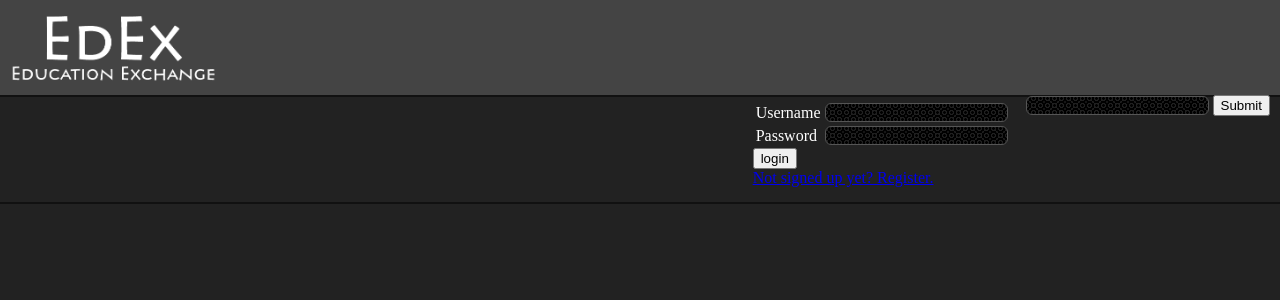
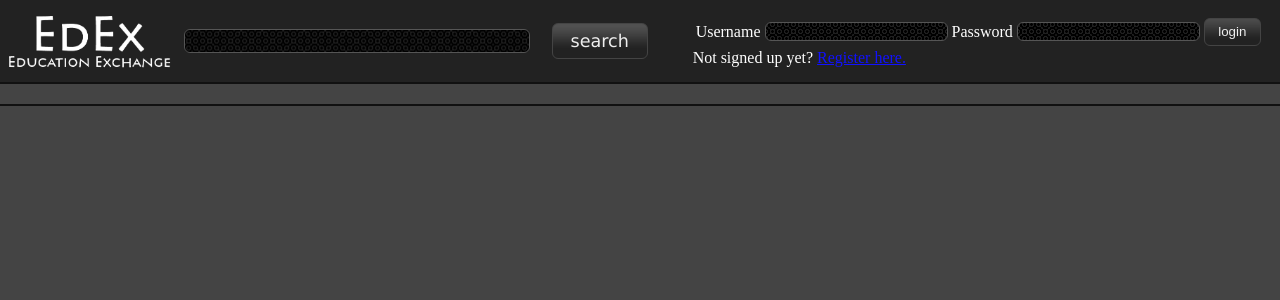
Before and after one commit to esalazar/iap_web, a Django app: template edex/edex_app/templates/base.html in a window 1280 px wide. Shown: the top 300 px of the page. Run offline with Django 3.2, Linux system fonts and the light colour scheme; the template is opened without the code that fills it, so the values that code supplies are empty; parts of the project's set-up code (start-up, migrations or seed data) failed here and were passed over.

```diff
--- a/edex/edex_app/templates/base.html
+++ b/edex/edex_app/templates/base.html
@@ -9,17 +9,34 @@
     </head>
     <body>
         <div class="header">
+            <table class="header_table">
+                <tr>
+                    <td>
                         <div class="logo">
+                            <a href="/edex/">
             				    <img class="logo_image" src="/media/edex.png" alt="EdEx">
+                            </a>
                         </div>
+                    </td>
                     {% if index == None %}
+                    <td class="full_cell">
                         <div class="main_search">
             				<form name="input" action="/edex/search" method="get">
-					<input type="text" name="name" id="name" class="text ui-widget-content ui-corner-all" />
-					<input type="submit" value="Submit" />
+                                <table class="main_search_table">
+                                    <tr>
+                                        <td>
+            			            		<input type="text" name="name" id="name" class="ui-widget ui-widget-content ui-corner-all main_search_text" />
+                                        </td>
+                                        <td>
+                        					<input type="submit" value="search" class="ui-button ui-button-text-only ui-widget ui-state-default ui-corner-all" />
+                                        </td>
+                                    </tr>
+                                </table>
             				</form>
                         </div>
+                    </td>
                     {% endif %}
+                    <td>
                         <div class="login">
                         {% if user.is_authenticated %}
                             <a href="/edex/profile/{{ user.username }}">{{ user.username }}</a> | <a href="/edex/logout/">Logout</a>
@@ -30,19 +47,22 @@
                                     <tr>
                                         <td><label for="username">Username</label></td>
                         		        <td><input type="text" name="username" id="username" value="" class="ui-widget-content ui-corner-all" /></td>
-                        </tr>
-                        <tr>
                                         <td><label for="password">Password</label></td>
                         		        <td><input type="password" name="password" id="password" value="" class="ui-widget-content ui-corner-all" /></td>
+                                        <td>
+                                            <input type="hidden" id="type" name="type" value="login" />
+                                            <input type="submit" value="login" class="ui-button ui-button-text-only ui-state-default ui-corner-all" />
+                                        </td>
                                     </tr>
                                 </table>
-                    <input type="hidden" id="type" name="type" value="login" />
-                    <input type="submit" value="login" />
                         	</form>
                             <label class="error">{{ auth_error }}</label>
-                <a href="/edex/registration">Not signed up yet? Register.</a>
+                            Not signed up yet? <a href="/edex/registration">Register here.</a>
                         {% endif %}
                         </div>
+                    </td>
+                </tr>
+            </table>
         </div>
 		<div class="clear"></div>
         <div class="content">
--- a/edex/media/default.css
+++ b/edex/media/default.css
@@ -1,36 +1,81 @@
 body {
-	background-color: #222;
+	background-color: #444;
 	color: #fff;
     margin: 0px;
 }
 
+a:link {
+    color: #1111ff;
+    text-decoration: underline;
+}
+
+a:active {
+    color: #1111ff;
+    text-decoration: underline;
+}
+
+a:visited {
+    color: #1111ff;
+    text-decoration: underline;
+}
+
+a:hover {
+    color: #0000ff;
+    text-decoration: none;
+}
+
 .header {
-    background-color: #444;
+    background-color: #222;
     border-bottom-style: solid;
     border-width: 2px;
     border-color: #111;
-    padding: 5px
+    padding: 2px
+}
+
+.header_table {
+    width: 100%;
 }
 
 .logo {
-    padding: 5px;
+    padding: 2px;
 }
 
 .logo_image {
-	height: 75px;
+	height: 60px;
 }
 
 .main_search {
-	padding: 5px;
-    float: right;
+	padding: 2px;
+    text-align: center;
+}
+
+.main_search_text {
+    width: 100%
+}
+
+.main_search_table {
+    width: 100%;
 }
 
 .content {
     margin: 5px;
+    padding: 5px;
 }
 
 .registration {
-	float: right;
+	text-align: center;
+}
+
+.registration_table {
+    text-align: right;
+}
+
+.registration_select {
+    width: 100%;
+}
+
+.full_cell {
+    width: 100%;
 }
 
 .login {
@@ -48,3 +93,8 @@ body {
 .clear {
 	clear: both;
 }
+
+.error {
+    color: #ff1111;
+    font-weight: bold;
+}
--- a/edex/settings.py
+++ b/edex/settings.py
@@ -3,6 +3,8 @@
 import os
 
 PROJECT_PATH = os.path.abspath(os.path.dirname(__file__))
+
+AUTH_PROFILE_MODULE = 'edex_app.Profile'
 
 LOGIN_URL = '/'
 
--- a/edex/urls.py
+++ b/edex/urls.py
@@ -12,7 +12,6 @@ urlpatterns = patterns('',
     url(r'^edex/registration/$', 'edex_app.views.registration'),
     url(r'^edex/notes/$', 'edex_app.views.notes'),
     url(r'^edex/profile/$', 'edex_app.views.profile'),
-    url(r'^edex/login/$', 'edex_app.views.login_view'),
     url(r'^edex/logout/$', 'edex_app.views.logout_view'),
 
     # Uncomment the admin/doc line below to enable admin documentation:
```
Also changed, not shown: edex/edex_app/templates/registration.html (+18 -10 lines), edex/edex_app/views.py (+46 -8 lines). Lines whose indentation alone changed are shown as unchanged.
